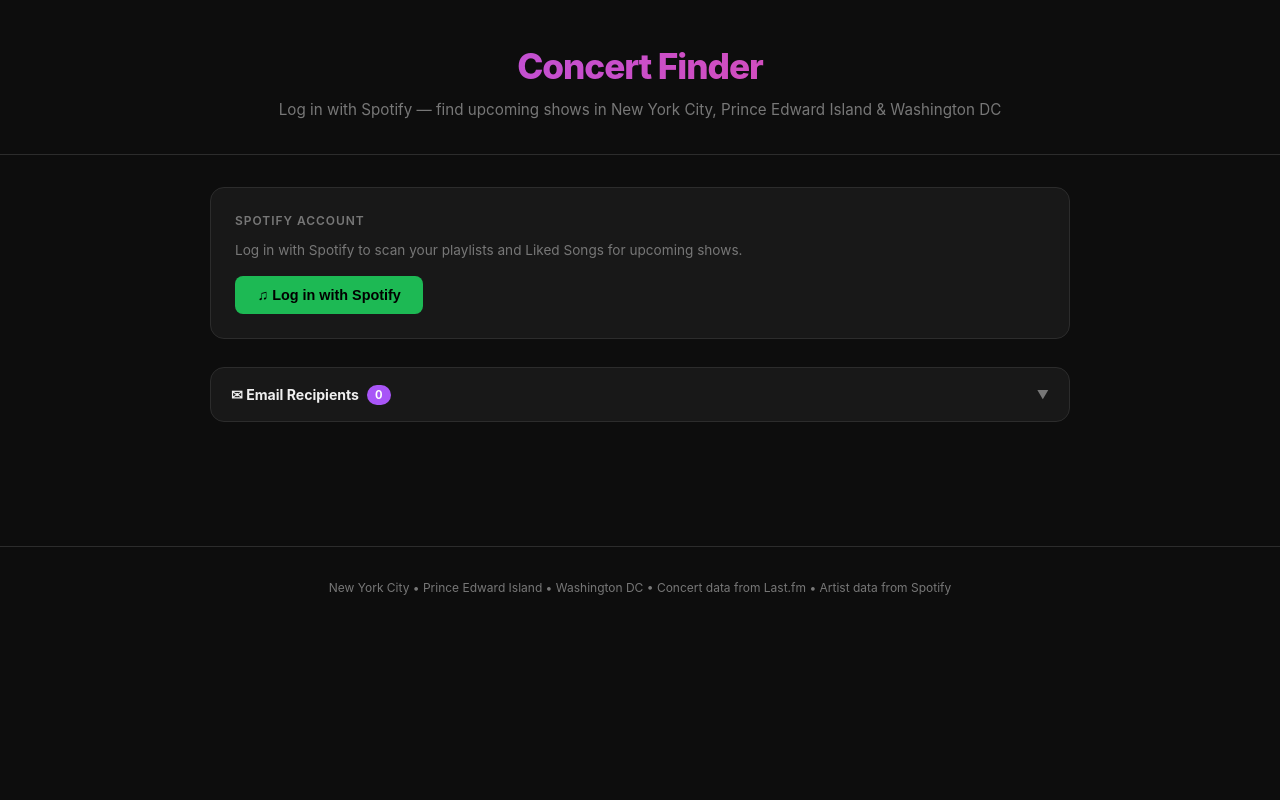
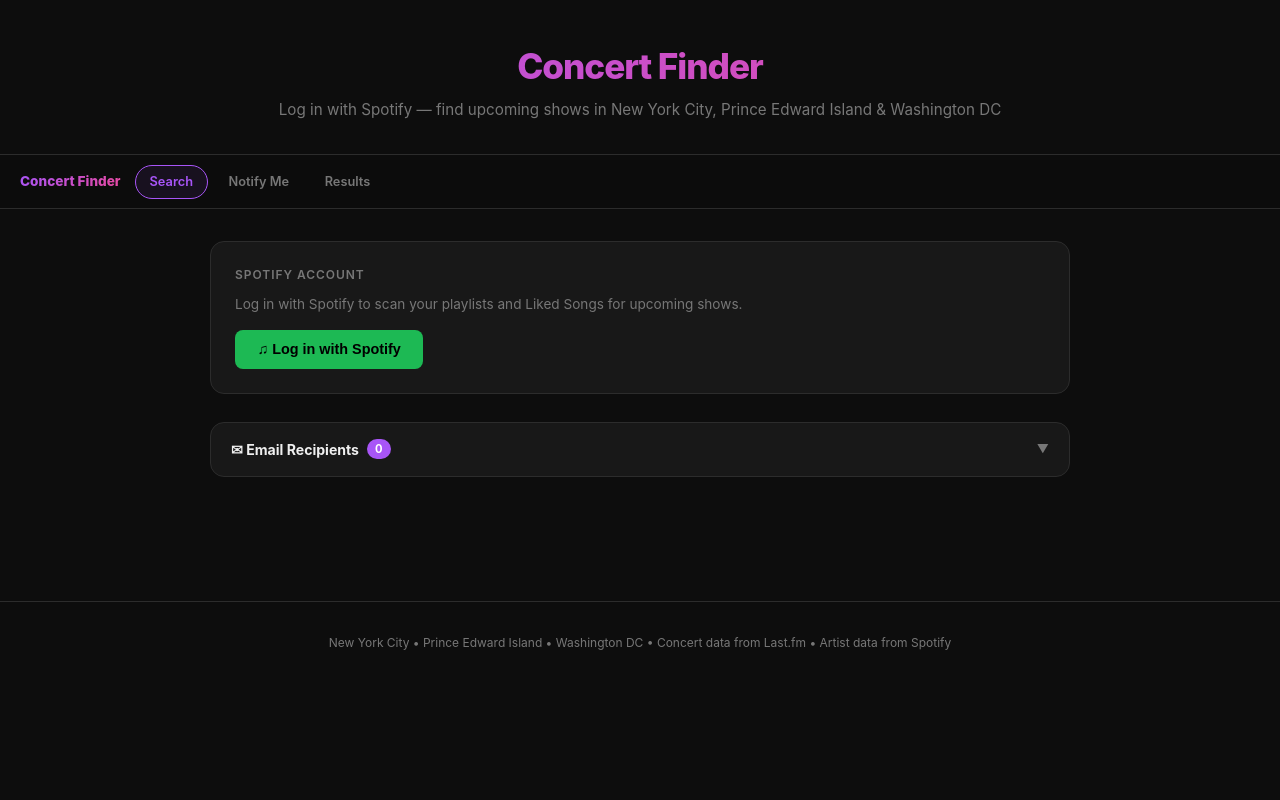
Before and after one commit to davidpanda-crypto/concertFinder, a Flask app: page / in a window 1280 px wide. Run offline with Flask 3, Linux system fonts and the light colour scheme; data that the repository does not hold is empty.

Commit message:
Add quick-nav, smooth scrolling, and back-to-top for easier navigation
- Sticky quick-nav bar with shortcuts to Search, Notify Me, and Results,
  highlighting the active section as the user scrolls.
- Smooth scrolling site-wide; auto-scroll the progress bar into view when
  a scan starts and the results list into view when shows are found, so
  the user doesn't have to hunt for what just happened.
- Floating "back to top" button that appears once the user scrolls past
  the header, for quickly returning to the search/playlist picker after
  browsing a long results list.

```diff
--- a/templates/index.html
+++ b/templates/index.html
@@ -22,12 +22,15 @@
     /* Reset */
     *, *::before, *::after { box-sizing: border-box; margin: 0; padding: 0; }
 
+    html { scroll-behavior: smooth; }
+
     body {
       background: var(--bg);
       color: var(--text);
       font-family: -apple-system, BlinkMacSystemFont, "Segoe UI", Helvetica, Arial, sans-serif;
       min-height: 100vh;
       line-height: 1.5;
+      scroll-padding-top: 4.5rem;
     }
 
     /* Layout */
@@ -478,12 +481,88 @@
     }
     @keyframes spin { to { transform: rotate(360deg); } }
 
+    /* Quick nav — sticky shortcuts so long pages (lots of results) are easy
+       to jump around without endless scrolling/swiping. */
+    .quicknav {
+      position: sticky;
+      top: 0;
+      z-index: 50;
+      display: flex;
+      gap: 0.4rem;
+      align-items: center;
+      padding: 0.6rem 1.25rem;
+      background: rgba(13,13,13,0.85);
+      backdrop-filter: blur(10px);
+      -webkit-backdrop-filter: blur(10px);
+      border-bottom: 1px solid var(--border);
+      overflow-x: auto;
+      scrollbar-width: none;
+    }
+    .quicknav::-webkit-scrollbar { display: none; }
+    .quicknav-link {
+      flex-shrink: 0;
+      font-size: 0.8rem;
+      font-weight: 600;
+      color: var(--muted);
+      text-decoration: none;
+      padding: 0.4rem 0.85rem;
+      border-radius: 99px;
+      border: 1px solid transparent;
+      transition: color 0.15s, border-color 0.15s, background 0.15s;
+      white-space: nowrap;
+    }
+    .quicknav-link:hover { color: var(--text); border-color: var(--border); }
+    .quicknav-link.active {
+      color: var(--accent);
+      border-color: var(--accent);
+      background: rgba(168,85,247,0.08);
+    }
+    .quicknav-spacer { flex: 1; }
+    .quicknav-brand {
+      flex-shrink: 0;
+      font-size: 0.85rem;
+      font-weight: 800;
+      background: linear-gradient(120deg, var(--accent), var(--accent2));
+      -webkit-background-clip: text;
+      -webkit-text-fill-color: transparent;
+      background-clip: text;
+      padding-right: 0.5rem;
+      white-space: nowrap;
+    }
+
+    /* Back-to-top floating button */
+    #back-to-top {
+      position: fixed;
+      right: 1.25rem;
+      bottom: 1.25rem;
+      width: 44px;
+      height: 44px;
+      border-radius: 50%;
+      border: 1px solid var(--border);
+      background: var(--surface);
+      color: var(--text);
+      font-size: 1.1rem;
+      cursor: pointer;
+      display: flex;
+      align-items: center;
+      justify-content: center;
+      box-shadow: 0 4px 16px rgba(0,0,0,0.35);
+      opacity: 0;
+      transform: translateY(12px);
+      pointer-events: none;
+      transition: opacity 0.2s, transform 0.2s, border-color 0.15s;
+      z-index: 60;
+    }
+    #back-to-top.visible { opacity: 1; transform: translateY(0); pointer-events: auto; }
+    #back-to-top:hover { border-color: var(--accent); color: var(--accent); }
+
     /* Responsive */
     @media (max-width: 540px) {
       header h1 { font-size: 1.6rem; }
       .add-row, .smtp-grid { flex-direction: column; }
       .show-card { flex-wrap: wrap; }
       .tix-btn { margin-left: auto; }
+      .quicknav-brand { display: none; }
     }
   </style>
 </head>
@@ -494,10 +573,18 @@
   <p>Log in with Spotify — find upcoming shows in New York City, Prince Edward Island &amp; Washington DC</p>
 </header>
 
+<nav class="quicknav" id="quicknav">
+  <span class="quicknav-brand">Concert Finder</span>
+  <a href="#search-card" class="quicknav-link" data-target="search-card">Search</a>
+  <a href="#email-card" class="quicknav-link" data-target="email-card">Notify Me</a>
+  <a href="#results-section" class="quicknav-link" data-target="results-section">Results</a>
+  <span class="quicknav-spacer"></span>
+</nav>
+
 <main>
 
   <!-- Search -->
-  <div class="card search-card">
+  <div class="card search-card" id="search-card">
     <div id="connect-section">
       <label class="field-label">Spotify Account</label>
       <p class="connect-desc">Log in with Spotify to scan your playlists and Liked Songs for upcoming shows.</p>
@@ -532,7 +619,7 @@
   </div>
 
   <!-- Email panel -->
-  <div class="card">
+  <div class="card" id="email-card">
     <div class="panel-header" onclick="toggleEmailPanel()">
       <div class="panel-title">
         ✉ Email Recipients
@@ -604,7 +691,9 @@
   </div>
 
   <!-- Results -->
-  <div id="results"></div>
+  <div id="results-section">
+    <div id="results"></div>
+  </div>
 
 </main>
 
@@ -612,6 +701,8 @@
   New York City &bull; Prince Edward Island &bull; Washington DC
   &bull; Concert data from Last.fm &bull; Artist data from Spotify
 </footer>
+
+<button id="back-to-top" title="Back to top" aria-label="Back to top" onclick="window.scrollTo({top:0, behavior:'smooth'})">&#8593;</button>
 
 <script>
   // State
@@ -835,6 +926,12 @@
     $id('bar-fill').style.width           = '0%';
     $id('bar-label').textContent          = '';
     $id('playlist-pill').style.display    = 'none';
+
+    // Bring the progress bar into view so the user can immediately see the
+    // scan starting, even if they were scrolled down picking playlists.
+    requestAnimationFrame(() => {
+      $id('progress-section').scrollIntoView({ behavior: 'smooth', block: 'nearest' });
+    });
   }
 
   // Attaches the standard SSE event listeners to an already-open EventSource.
@@ -890,6 +987,7 @@
           (artists_with_shows !== 1 ? 's' : '') +
           ' out of ' + total_artists + ' in the playlist.';
         renderResults();
+        $id('results-section').scrollIntoView({ behavior: 'smooth', block: 'start' });
       } else {
         $id('summary').textContent =
           'No upcoming shows found in any watched city for the ' + total_artists + ' artists.';
@@ -1196,11 +1294,41 @@
     URL.revokeObjectURL(a.href);
   }
 
+  // Back-to-top button: fade in once the user has scrolled past the header.
+  window.addEventListener('scroll', () => {
+    $id('back-to-top').classList.toggle('visible', window.scrollY > 400);
+  }, { passive: true });
+
+  // Quick-nav active-link highlighting: track which section is currently
+  // in view so the nav bar shows the user where they are on the page.
+  function setupQuickNav() {
+    const links = Array.from(document.querySelectorAll('.quicknav-link'));
+    const sections = links
+      .map(link => $id(link.dataset.target))
+      .filter(Boolean);
+
+    if (!sections.length) return;
+
+    const observer = new IntersectionObserver((entries) => {
+      entries.forEach(entry => {
+        const link = links.find(l => l.dataset.target === entry.target.id);
+        if (!link) return;
+        if (entry.isIntersecting) {
+          links.forEach(l => l.classList.remove('active'));
+          link.classList.add('active');
+        }
+      });
+    }, { rootMargin: '-45% 0px -50% 0px', threshold: 0 });
+
+    sections.forEach(section => observer.observe(section));
+  }
+
   // Init
   window.addEventListener('DOMContentLoaded', () => {
     loadRecipients();
     loadSmtpConfig();
     loadCarriers();
+    setupQuickNav();
   });
 </script>
 
```
